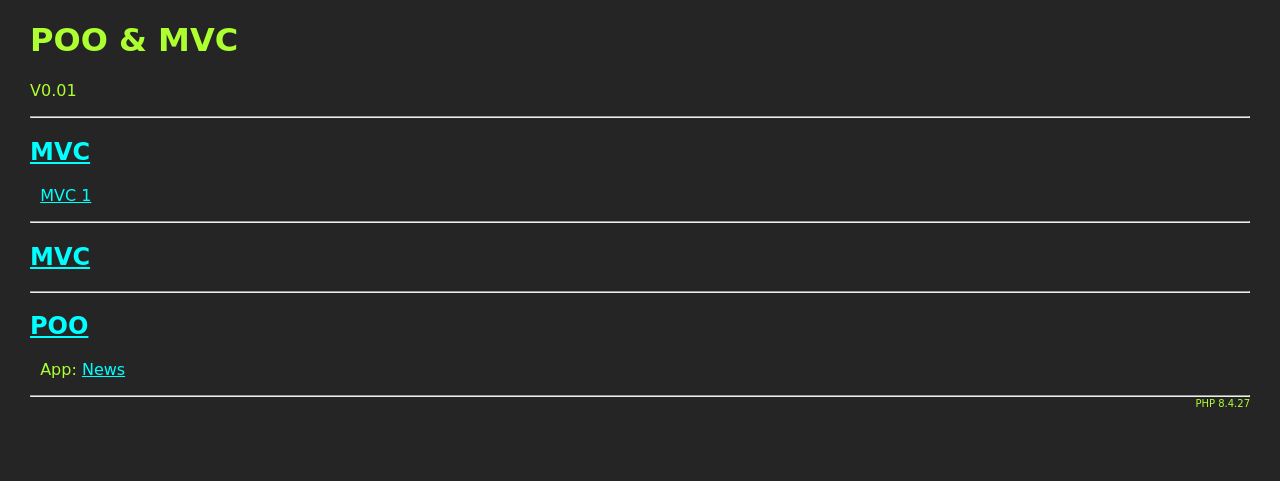
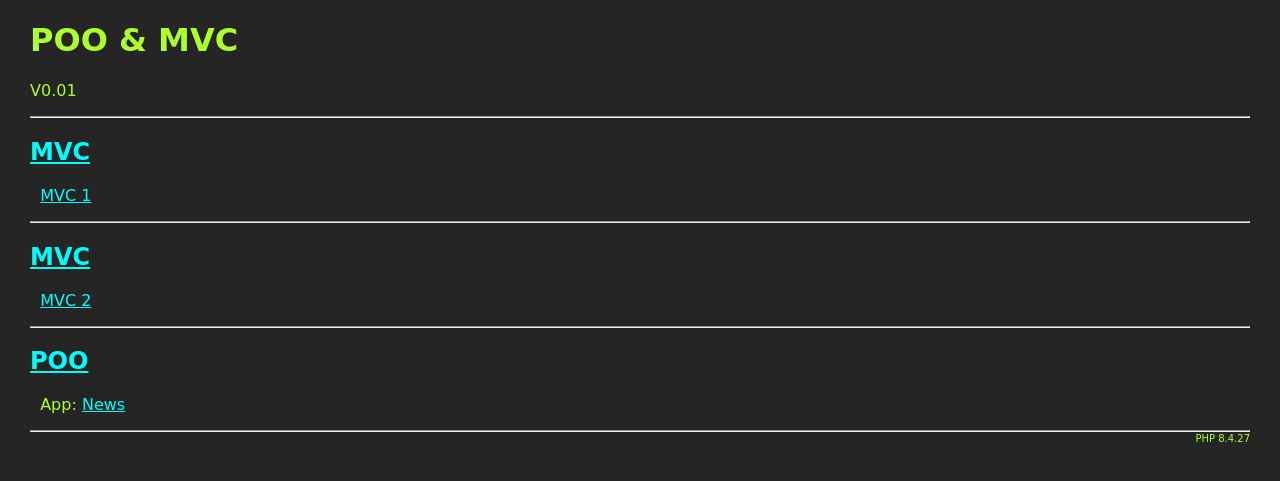
Before and after one commit to c57fr/mvc, a PHP site: page /index_o.php in a window 1280 px wide. Shown: the top 481 px of the page. Run offline with PHP 8.4, Linux system fonts and the light colour scheme.

Commit message:
Restructuration

```diff
--- a/composer.json
+++ /dev/null
@@ -1,5 +0,0 @@
-{
-    "require": {
-        "squizlabs/php_codesniffer": "*"
-    }
-}
--- a/dp/tp/index.php
+++ b/dp/tp/index.php
@@ -2,6 +2,7 @@
 require 'autoload.php';
 
 $db      = DBFactory::getMysqlConnexionWithPDO();
+// $db      = DBFactory::getMysqlConnexionWithMySQLi();
 $manager = new NewsManagerPDO($db);
 ?>
 <!DOCTYPE html>
--- a/index_o.php
+++ b/index_o.php
@@ -19,6 +19,7 @@
   <hr>
 
   <h2><a href="https://openclassrooms.com/fr/courses/4670706-adoptez-une-architecture-mvc-en-php" target="_blank">MVC</a></h2>
+  <p>&nbsp;&nbsp;<a href="http://mvc/mvc2">MVC 2</a></p>
 
   <hr>
 
```
Also changed, not shown: poo/test/Test.php (renamed from test/Test.php), poo/test/iMaClasse.php (renamed from test/iMaClasse.php), 1 other file.
